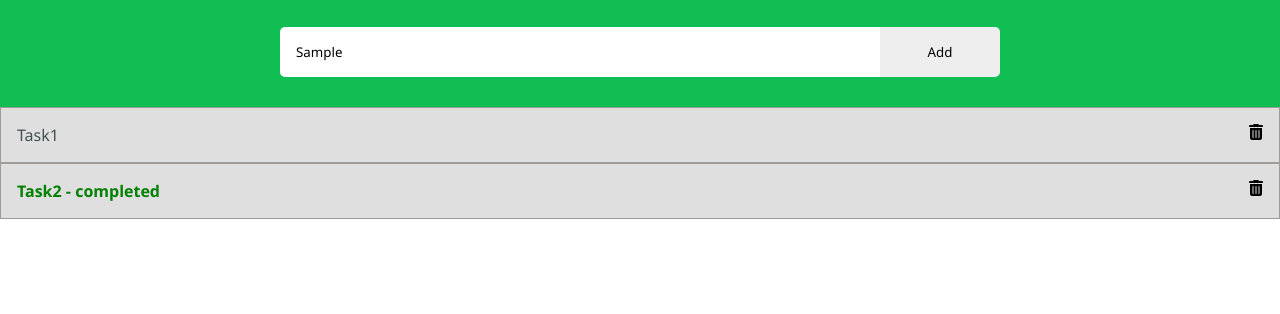
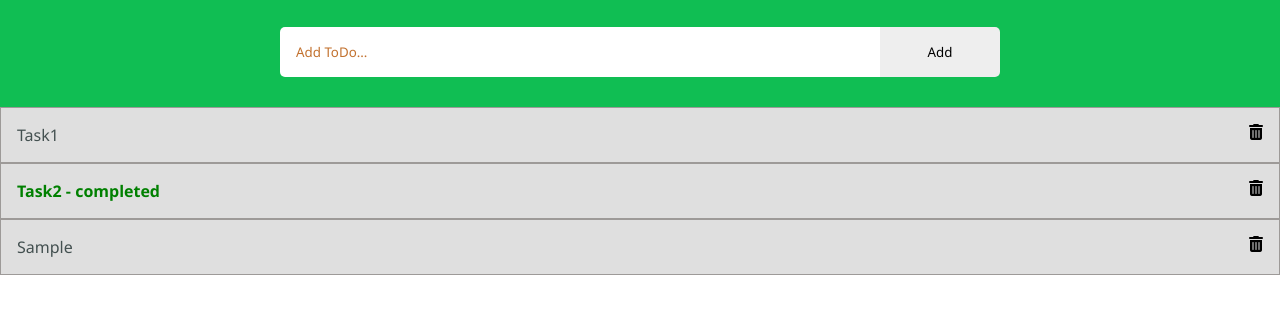
Before and after one commit to chihebchabou/dom-challenge, a plain HTML site: page index.html in a window 1280 px wide. Both pictures are taken after typing "Sample" into the empty fields and a click on the button "Add". Shown: the part 76-390 px from the top of the page. Drawn offline with Linux system fonts and the light colour scheme.

Commit message:
final result

```diff
--- a/index.html
+++ b/index.html
@@ -6,8 +6,8 @@
     <meta name="viewport" content="width=device-width, initial-scale=1.0" />
     <link
       rel="stylesheet"
-      href="https://cdnjs.cloudflare.com/ajax/libs/font-awesome/6.1.1/css/all.min.css"
-      integrity="sha512-KfkfwYDsLkIlwQp6LFnl8zNdLGxu9YAA1QvwINks4PhcElQSvqcyVLLD9aMhXd13uQjoXtEKNosOWaZqXgel0g=="
+      href="https://cdnjs.cloudflare.com/ajax/libs/font-awesome/6.2.0/css/all.min.css"
+      integrity="sha512-xh6O/CkQoPOWDdYTDqeRdPCVd1SpvCA9XXcUnZS2FmJNp1coAFzvtCN9BmamE+4aHK8yyUHUSCcJHgXloTyT2A=="
       crossorigin="anonymous"
       referrerpolicy="no-referrer"
     />
--- a/js/script.js
+++ b/js/script.js
@@ -0,0 +1,73 @@
+// console.log('workshop dom');
+// console.dir(document);
+// document.title = 'My todos';
+
+// Get input text
+var inputs = document.getElementsByTagName('input');
+// console.dir(inputs[0]);
+
+// Get add button
+var addBtns = document.getElementsByClassName('addBtn');
+// console.dir(addBtn);
+
+// Get todo list element
+var todoList = document.getElementsByClassName('todo-list')[0];
+console.log(todoList);
+
+// Add event listener to add button
+addBtns[0].addEventListener('click', handleClick);
+
+// Get all trash icons
+var trashIcons = document.getElementsByClassName('fa-trash-can');
+
+// var trashIcons = document.querySelectorAll('.fa-trash-can');
+
+console.log(trashIcons);
+
+function handleClick(event) {
+  // console.log(event.target);
+  // console.dir(inputs[0].value);
+
+  if (inputs[0].value === '') {
+    alert('Please enter a task');
+  } else {
+    // Create list item element
+    var li = document.createElement('li');
+    // console.log(li);
+
+    // Create span element
+    var span = document.createElement('span');
+    span.innerText = inputs[0].value;
+    // console.log(span);
+
+    // Create trash can icon element
+    var trashIcon = document.createElement('i');
+
+    // Add 'fa-solid' and 'fa-trash-can' classes to trachIcon
+    trashIcon.classList.add('fa-solid', 'fa-trash-can');
+    // console.log(trashIcon);
+
+    // Append span and trach icon to li
+    li.append(span, trashIcon);
+
+    // Append li to todo list element
+    todoList.append(li);
+
+    // Clear input value
+    inputs[0].value = '';
+
+    console.log(trashIcons);
+
+    // Add click event listener to span
+    span.addEventListener('click', function (event) {
+      console.log(event.target);
+      event.target.classList.toggle('completed');
+    });
+
+    // Add click event listener to trash icon
+    trashIcon.addEventListener('click', function (event) {
+      console.log(event.target);
+      event.target.parentElement.remove();
+    });
+  }
+}
```
